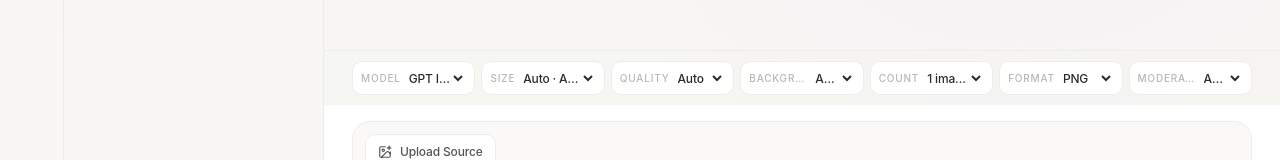
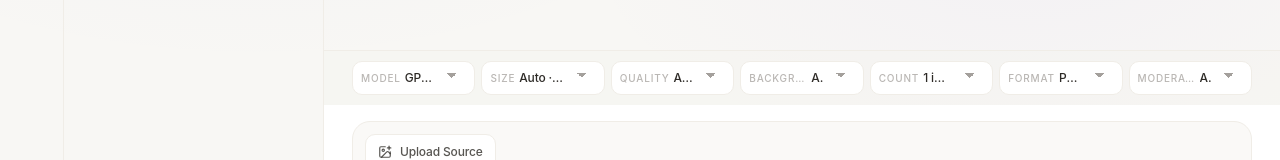
Before and after one commit to 3inchtime/astro_studio, a React (Vite) app: page /generate in a window 1280 px wide. Shown: the part 534-694 px from the top of the page. Built offline with nearby package versions, Linux system fonts and the light colour scheme; a web font is replaced by a local one.

Commit message:
fix: normalize select styling

```diff
--- a/src/pages/FavoritesPage.tsx
+++ b/src/pages/FavoritesPage.tsx
@@ -1,7 +1,6 @@
 import { useEffect, useState, useCallback } from "react";
 import { AnimatePresence } from "framer-motion";
 import {
-  ChevronDown,
   Copy,
   Folder,
   Image as ImageIcon,
@@ -201,21 +200,13 @@ export default function FavoritesPage() {
                 )}
                 strokeWidth={2}
               />
-              <ChevronDown
-                size={14}
-                className={cn(
-                  "pointer-events-none absolute right-2.5 top-1/2 -translate-y-1/2 transition-colors",
-                  activeFolderId ? "text-primary/70" : "text-muted/55",
-                )}
-                strokeWidth={2}
-              />
               <select
                 value={activeFolderId}
                 onChange={(event) =>
                   handleFolderFilterChange(event.target.value)
                 }
                 className={cn(
-                  "h-[34px] w-full appearance-none rounded-[10px] border pl-7 pr-8 text-[12px] font-medium transition-all outline-none xl:w-44",
+                  "select-control h-[34px] w-full rounded-[10px] border pl-7 pr-8 text-[12px] font-medium transition-all outline-none xl:w-44",
                   "shadow-[inset_0_1px_0_rgba(255,255,255,0.65)]",
                   activeFolderId
                     ? "border-primary/20 bg-surface text-foreground shadow-[0_10px_24px_rgba(79,106,255,0.08)]"
--- a/src/pages/GeneratePage.tsx
+++ b/src/pages/GeneratePage.tsx
@@ -1079,7 +1079,7 @@ function SelectField({ label, value, onChange, options }: SelectFieldProps) {
       <select
         value={value}
         onChange={(e) => onChange(e.target.value)}
-        className="min-w-0 flex-1 truncate bg-transparent text-[12px] font-medium text-foreground focus:outline-none"
+        className="select-control min-w-0 flex-1 truncate bg-transparent pr-8 text-[12px] font-medium text-foreground focus:outline-none"
       >
         {options.map((option) => (
           <option
--- a/src/pages/SettingsPage.tsx
+++ b/src/pages/SettingsPage.tsx
@@ -615,7 +615,7 @@ export default function SettingsPage() {
                       <select
                         value={language}
                         onChange={(e) => handleLanguageChange(normalizeLanguage(e.target.value))}
-                        className="h-[38px] w-full appearance-none rounded-[10px] border border-border-subtle bg-subtle/30 px-3 text-[12px] text-foreground transition-all duration-200 focus:border-primary/25 focus:bg-surface focus:shadow-card focus:outline-none"
+                        className="select-control h-[38px] w-full rounded-[10px] border border-border-subtle bg-subtle/30 px-3 pr-8 text-[12px] text-foreground transition-all duration-200 focus:border-primary/25 focus:bg-surface focus:shadow-card focus:outline-none"
                       >
                         {LANGUAGE_OPTIONS.map((option) => (
                           <option key={option.code} value={option.code}>
@@ -1033,7 +1033,7 @@ export default function SettingsPage() {
                   <select
                     value={logType}
                     onChange={(e) => { setLogType(e.target.value); setLogPage(1); }}
-                    className="h-[34px] appearance-none rounded-[8px] border border-border-subtle bg-subtle/30 px-3 text-[12px] text-foreground transition-all focus:border-primary/25 focus:outline-none"
+                    className="select-control h-[34px] rounded-[8px] border border-border-subtle bg-subtle/30 px-3 pr-8 text-[12px] text-foreground transition-all focus:border-primary/25 focus:outline-none"
                   >
                     <option value="">{t("log.allTypes")}</option>
                     {LOG_TYPES.filter(Boolean).map((lt) => (
@@ -1044,7 +1044,7 @@ export default function SettingsPage() {
                   <select
                     value={logLevel}
                     onChange={(e) => { setLogLevel(e.target.value); setLogPage(1); }}
-                    className="h-[34px] appearance-none rounded-[8px] border border-border-subtle bg-subtle/30 px-3 text-[12px] text-foreground transition-all focus:border-primary/25 focus:outline-none"
+                    className="select-control h-[34px] rounded-[8px] border border-border-subtle bg-subtle/30 px-3 pr-8 text-[12px] text-foreground transition-all focus:border-primary/25 focus:outline-none"
                   >
                     <option value="">{t("log.allLevels")}</option>
                     {LOG_LEVELS.filter(Boolean).map((ll) => (
@@ -1057,7 +1057,7 @@ export default function SettingsPage() {
                     <select
                       value={logSettings.retention_days}
                       onChange={(e) => handleSaveRetention(Number(e.target.value))}
-                      className="h-[30px] appearance-none rounded-[6px] border border-border-subtle bg-subtle/30 px-2 text-[11px] text-foreground focus:border-primary/25 focus:outline-none"
+                      className="select-control h-[30px] rounded-[6px] border border-border-subtle bg-subtle/30 px-2 pr-7 text-[11px] text-foreground focus:border-primary/25 focus:outline-none"
                     >
                       {[3, 7, 14, 30].map((d) => (
                         <option key={d} value={d}>{d} {t("log.days")}</option>
--- a/src/styles/globals.css
+++ b/src/styles/globals.css
@@ -231,6 +231,43 @@
 
   [class~="text-[16px]"] {
     font-size: calc(16px * var(--app-font-scale)) !important;
+  }
+}
+
+@layer components {
+  .select-control {
+    --select-chevron-color: rgba(138, 133, 128, 0.78);
+    -webkit-appearance: none;
+    appearance: none;
+    cursor: pointer;
+    line-height: 1.2;
+    text-overflow: ellipsis;
+    background-image:
+      linear-gradient(45deg, transparent 50%, var(--select-chevron-color) 50%),
+      linear-gradient(135deg, var(--select-chevron-color) 50%, transparent 50%);
+    background-position:
+      calc(100% - 14px) calc(50% - 2px),
+      calc(100% - 9px) calc(50% - 2px);
+    background-size: 5px 5px, 5px 5px;
+    background-repeat: no-repeat;
+  }
+
+  .select-control:disabled {
+    cursor: not-allowed;
+    opacity: 0.6;
+  }
+
+  .select-control option {
+    background-color: var(--color-surface);
+    color: var(--color-foreground);
+  }
+}
+
+@supports (color: color-mix(in srgb, white, black)) {
+  @layer components {
+    .select-control {
+      --select-chevron-color: color-mix(in srgb, var(--color-muted) 78%, transparent);
+    }
   }
 }
 
```
